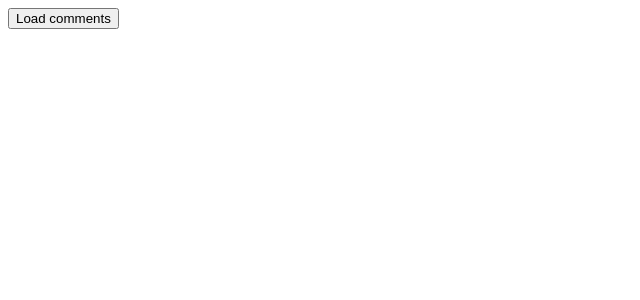
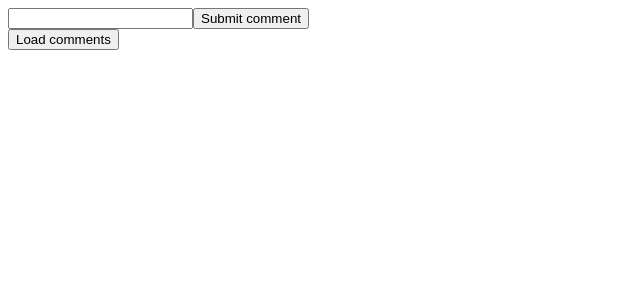
Before and after one commit to NajibBelhadj/nextJS, a Next.js app: page /comments in a window 1280 px wide. Shown: the top 300 px of the page, without its empty margins (0-640 px from the left). Built offline with nearby package versions, Linux system fonts and the light colour scheme.

Commit message:
API POST Request && Dynamic Routes

```diff
--- /dev/null
+++ b/pages/api/comments/[commentId].js
@@ -0,0 +1,7 @@
+import { comments } from "@/data/comments"
+
+export default function handler(req, res) {
+    const { commentId } = req.query;
+    const comment = comments.find(comment => comment.id === parseInt(commentId));
+    res.status(200).json(comment);
+}
--- a/pages/api/comments/index.js
+++ b/pages/api/comments/index.js
@@ -1,5 +1,17 @@
 import { comments } from "@/data/comments";
 
 export default function handler(req, res) {
-    res.status(200).json(comments);
+    if (req.method === 'GET') {
+        res.status(200).json(comments);
+    }
+    else if (req.method === 'POST') {
+        const comment = req.body.comment
+        const newComment = {
+            id: Date.now(),
+            text: comment
+        }
+        comments.push(newComment)
+        res.status(201).json(newComment)
+    }
+
 }
--- a/pages/comments/index.js
+++ b/pages/comments/index.js
@@ -3,13 +3,29 @@
 export default function CommentsPage() {
 
     const [comments, setComments] = useState([])
+    const [comment, setComment] = useState('')
     const fetchComments = async () => {
         const res = await fetch('/api/comments');
         const data = await res.json();
         setComments(data);
     }
+    const submitComment = async () => {
+        const res = await fetch('/api/comments', {
+            method: 'POST',
+            body: JSON.stringify({ comment }),
+            headers: {
+                'Content-Type': 'application/json'
+            }
+        })
+        const data = await res.json()
+        setComments([...comments, data])
+    }
     return (
         <>
+            <div>
+                <input type='text' value={comment} onChange={({ target }) => setComment(target.value)} />
+                <button onClick={submitComment} >Submit comment</button>
+            </div>
             <button onClick={fetchComments}>Load comments</button>
             {
                 comments?.map(comment => {
```
